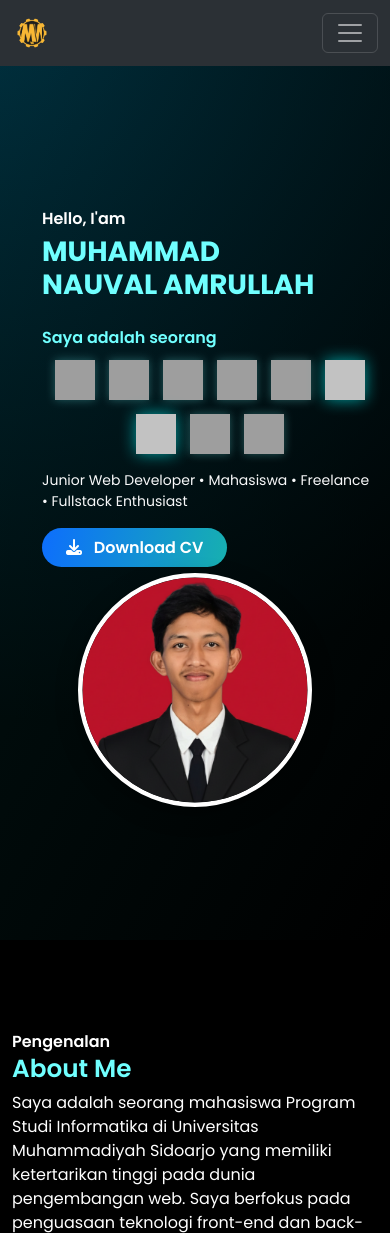
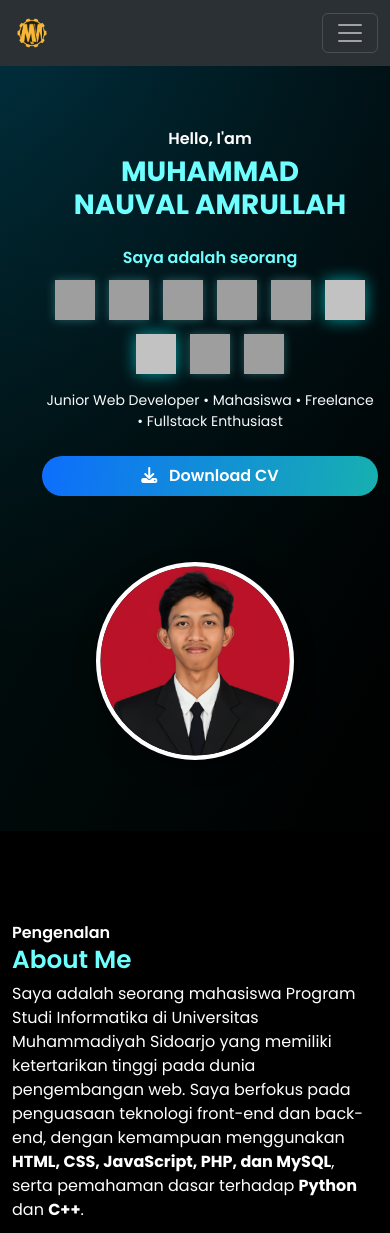
Before and after one commit to nauvalamrullah/Company_Profile, a PHP site: page /index.html in a window 390 px wide. Shown: the top 1233 px of the page. Run offline with PHP 8.4, Linux system fonts and the light colour scheme; grey boxes are pictures that could not be loaded.

Commit message:
versi terbaru

```diff
--- a/css/index.css
+++ b/css/index.css
@@ -402,3 +402,38 @@ input[type=submit]:hover {
 .tech-stack img.github-fix {
   filter: invert(1) brightness(2) drop-shadow(0 0 8px rgba(0, 255, 255, 0.6));
 }
+
+
+/* ==== Responsive fix tampilan header di mode HP ==== */
+@media (max-width: 768px) {
+
+  /* Naikkan posisi teks agar tidak terlalu ke bawah */
+  .header-section {
+    padding-top: 80px; /* semula 120px */
+    padding-bottom: 60px; /* kurangi sedikit padding bawah */
+  }
+
+  .judul {
+    padding-top: 30px; /* semula 70px */
+    text-align: center;
+  }
+
+  /* Pusatkan tombol dan beri jarak dari foto */
+  a.btn-download {
+    display: block;
+    margin: 0 auto 40px auto; /* beri jarak 40px di bawah tombol */
+  }
+
+  /* Beri jarak antara tombol dan foto */
+  .header-section .header-img {
+    margin-top: 15px;
+    width: 220px;
+    height: 220px;
+  }
+
+  /* Pusatkan logo teknologi agar tetap rapi */
+  .tech-stack {
+    justify-content: center;
+    margin-bottom: 10px;
+  }
+}
```
